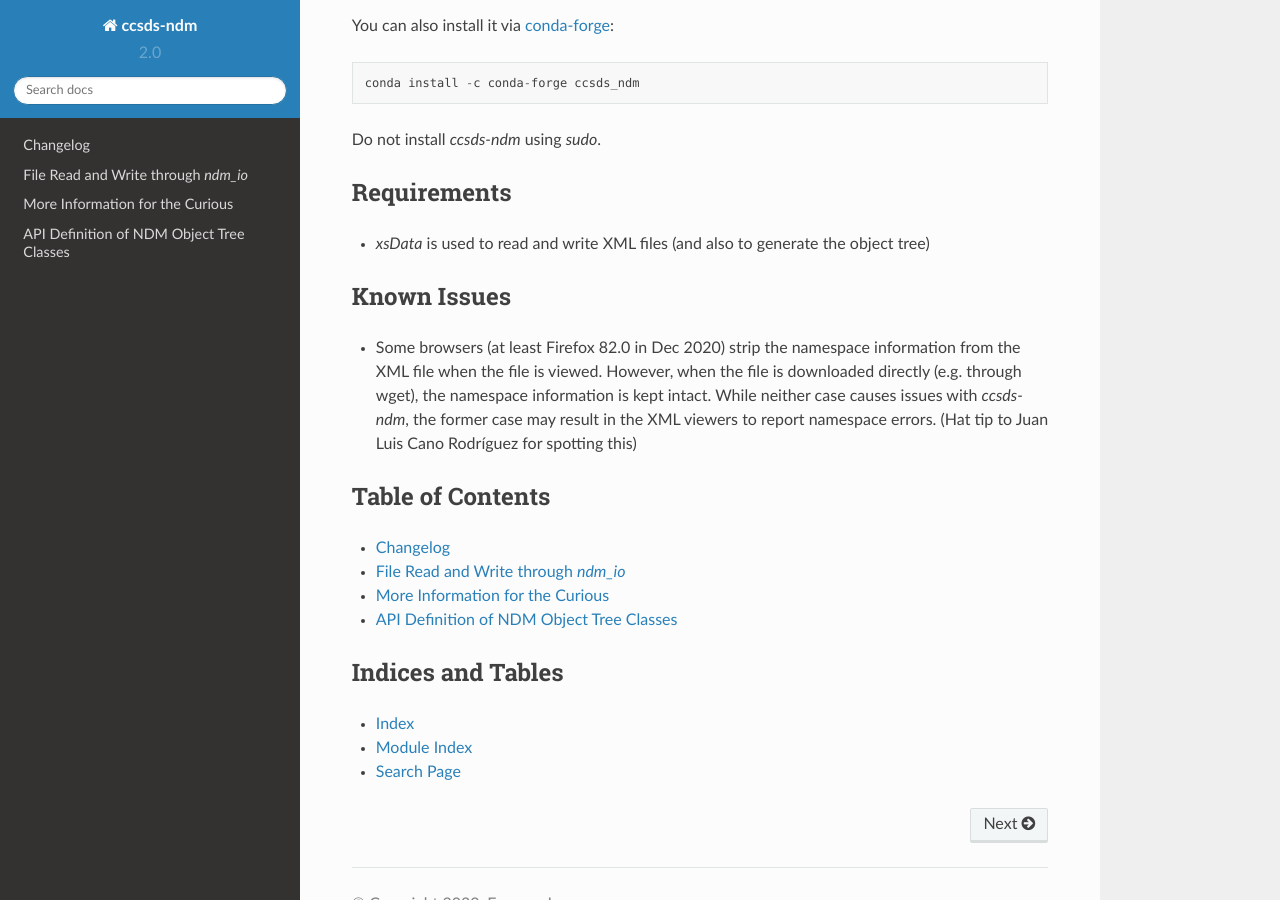
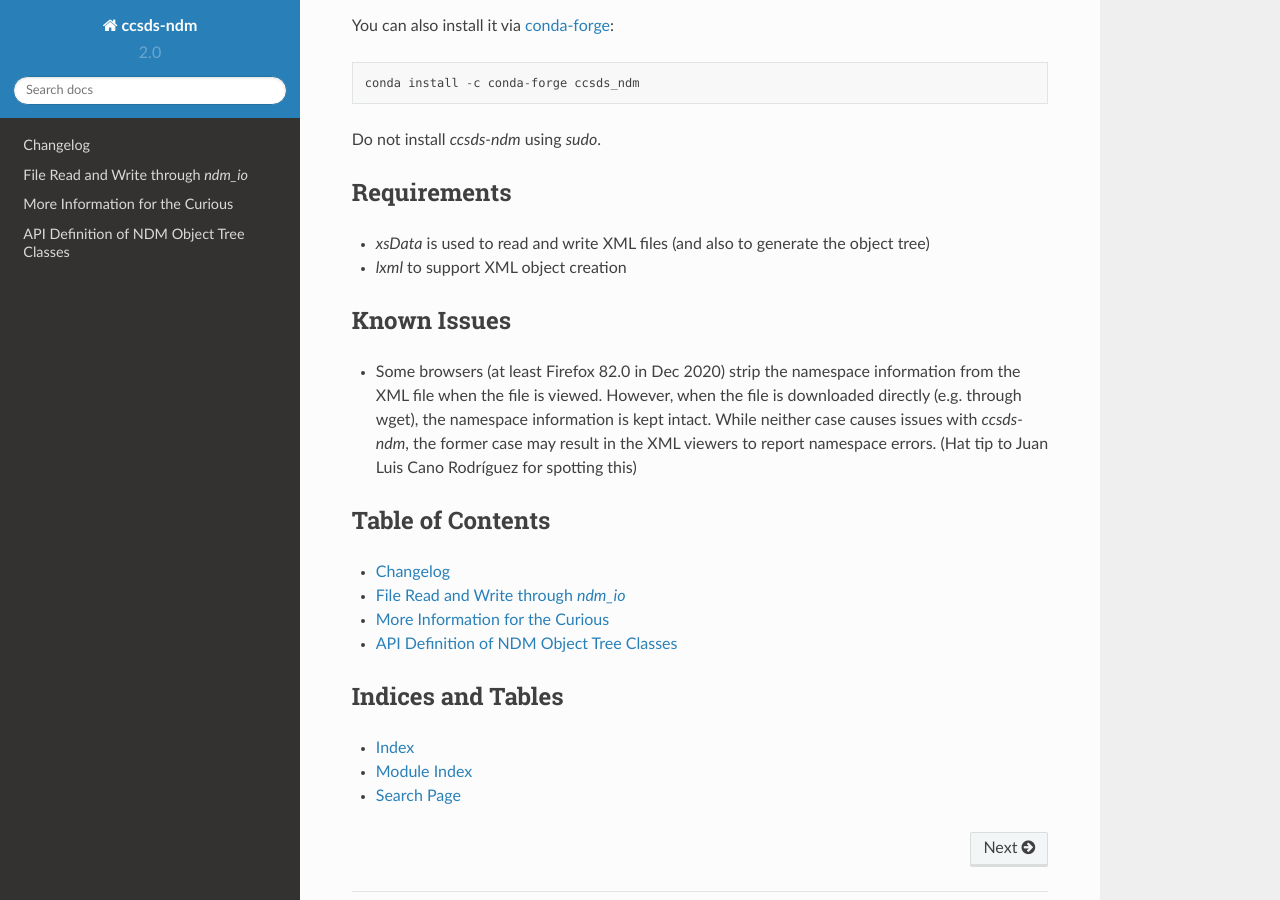
Before and after one commit to egemenimre/ccsds-ndm, a Sphinx documentation site: the page built from docs/index.rst, in a window 1280 px wide and 900 px high, scrolled down 2543 px. Built offline with Sphinx 7.4.7 and the Read the Docs theme 2.0.0, drawn with Linux system fonts in a browser that asks for light colours.

Commit message:
Added lxml to requirements

```diff
--- a/README.rst
+++ b/README.rst
@@ -112,12 +112,13 @@
 File read is usually fast (on the order of seconds) for small files. That said, KVN parsing for large files can
 take some time. A 12 MB OEM file lasts about a minute to parse on a good consumer grade computer.
 Due to the fragility of the KVN format and the restrictions the standards put on the order of keys, no
-parallelisation has been attempted.
+parallelization has been attempted.
 
 Requirements
 ------------
 
 -   `xsData` is used to read and write XML files (and also to generate the object tree)
+-   `lxml` to support XML object creation
 
 License
 -------
--- a/docs/index.rst
+++ b/docs/index.rst
@@ -113,7 +113,7 @@
 ------------
 
 -   `xsData` is used to read and write XML files (and also to generate the object tree)
-
+-   `lxml` to support XML object creation
 
 
 Known Issues
--- a/requirements.txt
+++ b/requirements.txt
@@ -1 +1,2 @@
-xsdata>=20.12
+lxml
+xsdata
```
